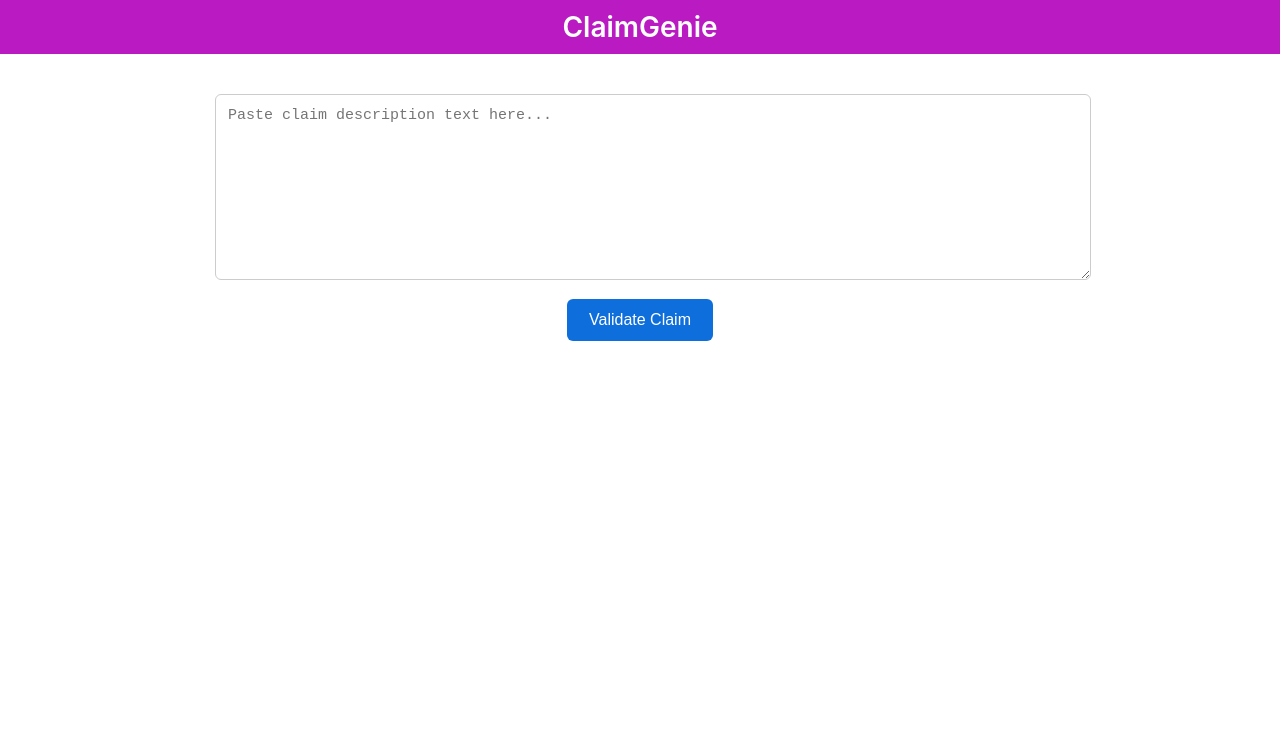
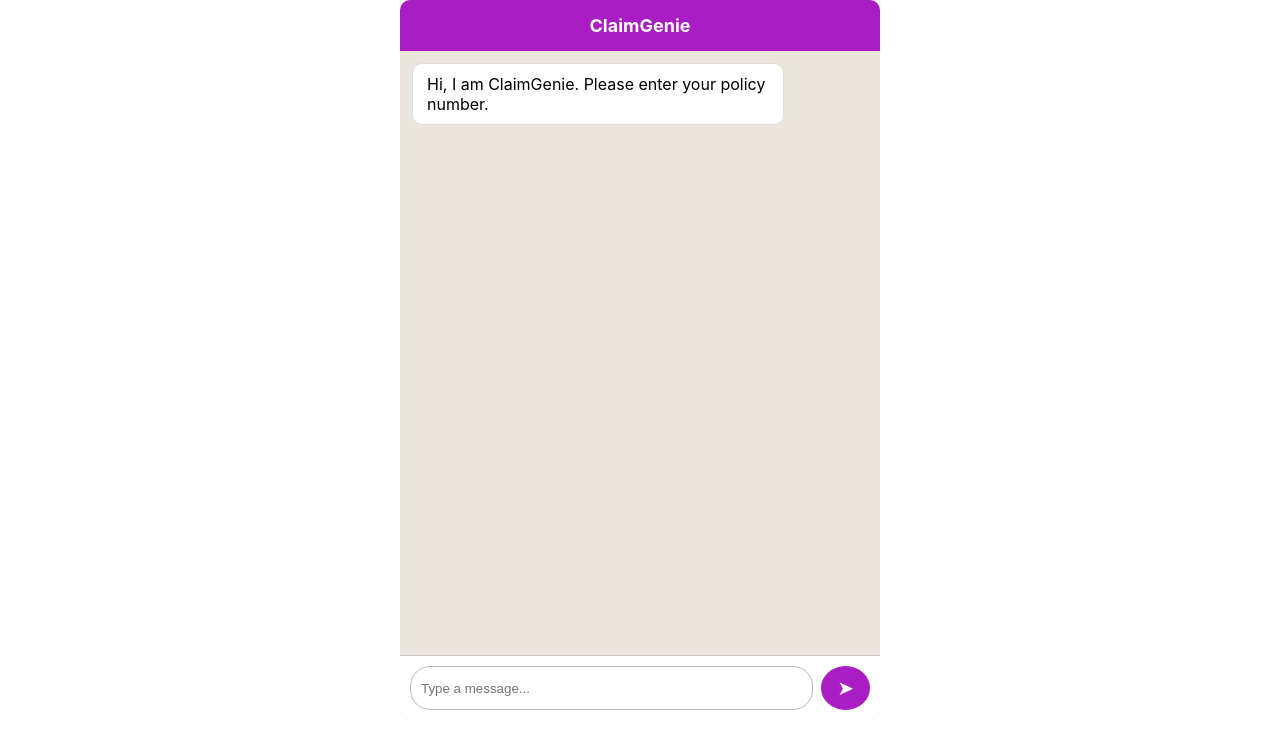
Before and after one commit to harshasai27/ClaimGenie2, a React (Create React App) app in the folder claim-genie-ui/: page /chat in a window 1280 px wide. Shown: the top 748 px of the page. Built offline with nearby package versions, Linux system fonts and the light colour scheme.

Commit message:
chatbot setup

```diff
--- a/claim-genie-ui/src/components/ClaimGenie.css
+++ b/claim-genie-ui/src/components/ClaimGenie.css
@@ -1,65 +1,73 @@
-.claim-genie-container {
-  max-width: 850px;
-  margin: auto;
-  padding: 20px;
-  font-family: "Inter", sans-serif;
+.chat-container {
+    width: 100%;
+    max-width: 480px;
+    height: 90vh;
+    margin: auto;
+    border-radius: 10px;
+    overflow: hidden;
+    background: #ece5dd;
+    display: flex;
+    flex-direction: column;
+    font-family: "Inter", sans-serif;
 }
 
-.title {
-  font-size: 28px;
-  margin-bottom: 20px;
-  font-weight: 600;
-  text-align: center;
-  background-color: #ba1ac2;
-  margin-top: 0px;
-  color: white;
-  padding:10px 20px;
+.header {
+    background: #ab1dc4;
+    color: white;
+    padding: 15px;
+    text-align: center;
+    font-weight: bold;
+    font-size: 18px;
 }
 
-.input-box {
-  width: 100%;
-  height: 160px;
-  border-radius: 6px;
-  border: 1px solid #ccc;
-  padding: 12px;
-  font-size: 15px;
-  resize: vertical;
-  margin-bottom: 15px;
+.chat-body {
+    flex: 1;
+    overflow-y: auto;
+    padding: 12px;
+    background: #ece5dd;
 }
 
-.submit-btn {
-  background: #0e6edc;
-  color: white;
-  border: none;
-  padding: 12px 22px;
-  font-size: 16px;
-  border-radius: 6px;
-  cursor: pointer;
-  margin-bottom: 25px;
+.bubble {
+    max-width: 75%;
+    padding: 10px 14px;
+    margin-bottom: 10px;
+    border-radius: 10px;
+    white-space: pre-wrap;
+    text-align: left;
 }
 
-.submit-btn:disabled {
-  opacity: 0.6;
-  cursor: not-allowed;
+.bot {
+    background: white;
+    align-self: flex-start;
+    border: 1px solid #ddd;
 }
 
-.section {
-  margin-top: 20px;
+.user {
+    background: #c47fd1;
+    align-self: flex-end;
 }
 
-.section-title {
-  font-size: 20px;
-  font-weight: 600;
-  margin-bottom: 10px;
+.input-area {
+    display: flex;
+    padding: 10px;
+    background: white;
+    border-top: 1px solid #ccc;
 }
 
-.summary-box {
-  background: #f8f8f8;
-  border-left: 4px solid #0070f3;
-  padding: 14px;
-  border-radius: 5px;
-  white-space: pre-wrap;
-  font-size: 15px;
-  line-height: 1.6;
-  text-align: left;
+.chat-input {
+    flex: 1;
+    padding: 10px;
+    border-radius: 20px;
+    border: 1px solid #bbb;
 }
+
+.send-btn {
+    background: #ab1dc4;
+    color: white;
+    border: none;
+    padding: 10px 16px;
+    margin-left: 8px;
+    border-radius: 50%;
+    cursor: pointer;
+    font-size: 20px;
+}
--- a/claim-genie-ui/src/components/ClaimGenie.jsx
+++ b/claim-genie-ui/src/components/ClaimGenie.jsx
@@ -1,123 +1,71 @@
-import React, { useState } from "react";
+import React, { useState, useEffect, useRef } from "react";
 import axios from "axios";
 import "./ClaimGenie.css";
 
-function formatExtractedData(data) {
-    if (!data) return "";
+export default function ClaimGenie() {
+    const [messages, setMessages] = useState([
+        { sender: "bot", text: "Hi, I am ClaimGenie. Please enter your policy number." }
+    ]);
+    const [input, setInput] = useState("");
+    const [sessionId, setSessionId] = useState(null);
 
-    const mapper = {
-        claimant_name: "Claimant Name",
-        policy_number: "Policy Number",
-        claim_type: "Claim Type",
-        incident_date: "Incident Date",
-        incident_location: "Incident Location",
-        claim_amount: "Claim Amount",
-        service_provider: "Service Provider",
-        description_of_loss: "Description of Loss"
-    };
+    const chatEnd = useRef(null);
 
-    return Object.keys(mapper)
-        .map((key) => {
-            const label = mapper[key];
-            const value = data[key] ?? "Not Provided";
-            return `• ${label}: ${value}`;
-        })
-        .join("\n");
-}
+    useEffect(() => {
+        chatEnd.current?.scrollIntoView({ behavior: "smooth" });
+    }, [messages]);
 
-function formatValidationSummary(validation) {
-    if (!validation) return "";
+    async function sendMessage() {
+        if (!input.trim()) return;
 
-    const { missingFields, invalidFields, summary } = validation;
+        setMessages(prev => [...prev, { sender: "user", text: input }]);
 
-    let output = "";
+        const payload = {
+            message: input,
+            sessionId: sessionId
+        };
 
-    // if (missingFields?.length > 0) {
-    //     output += `⚠️ The following required fields are missing:\n`;
-    //     missingFields.forEach((f) => {
-    //         output += `   - ${f}\n`;
-    //     });
-    //     output += `\n`;
-    // }
-
-    // if (invalidFields?.length > 0) {
-    //     output += `❌ Invalid field values detected:\n`;
-    //     invalidFields.forEach((f) => {
-    //         output += `   - ${f.field}: ${f.reason}\n`;
-    //     });
-    //     output += `\n`;
-    // }
-
-    output += `📄 Summary:\n${summary}`;
-
-    return output;
-}
-
-export default function ClaimGenie() {
-    const [text, setText] = useState("");
-    const [extracted, setExtracted] = useState(null);
-    const [validation, setValidation] = useState(null);
-    const [loading, setLoading] = useState(false);
-
-    const processClaim = async () => {
-        setLoading(true);
-        setExtracted(null);
-        setValidation(null);
+        setInput("");
 
         try {
-            const extractRes = await axios.post("https://zany-engine-97w7wpjg94w93xgjj-5000.app.github.dev/api/extract", {
-                text,
-            });
-            const extractedData = extractRes.data.extracted;
-            setExtracted(extractedData);
+            const res = await axios.post("https://zany-engine-97w7wpjg94w93xgjj-5000.app.github.dev/api/chat", payload);
+            const { reply, sessionId: returnedId } = res.data;
 
-            const validateRes = await axios.post(
-                "https://zany-engine-97w7wpjg94w93xgjj-5000.app.github.dev/api/validate",
-                { extracted: extractedData }
-            );
-            setValidation(validateRes.data.validation);
+            if (!sessionId) setSessionId(returnedId);
+
+            setMessages(prev => [...prev, { sender: "bot", text: reply }]);
         } catch (err) {
-            console.error("Processing error:", err);
-            alert("Error processing claim. Check server logs.");
+            setMessages(prev => [...prev, {
+                sender: "bot",
+                text: "Something went wrong."
+            }]);
         }
-
-        setLoading(false);
-    };
+    }
 
     return (
-        <div>
-            <h1 className="title">ClaimGenie</h1>
-            <div className="claim-genie-container">
-                <textarea
-                    className="input-box"
-                    placeholder="Paste claim description text here..."
-                    value={text}
-                    onChange={(e) => setText(e.target.value)}
+        <div className="chat-container">
+            <div className="header">ClaimGenie</div>
+            <div className="chat-body">
+                {messages.map((msg, index) => (
+                    <div key={index} className={`bubble ${msg.sender}`}>
+                        {msg.text.split("\n").map((line, i) => (
+                            <div key={i}>{line}</div>
+                        ))}
+                    </div>
+                ))}
+                <div ref={chatEnd}></div>
+            </div>
+
+            <div className="input-area">
+                <input
+                    className="chat-input"
+                    value={input}
+                    placeholder="Type a message..."
+                    onChange={e => setInput(e.target.value)}
+                    onKeyDown={e => e.key === "Enter" && sendMessage()}
                 />
-
-                <button className="submit-btn" onClick={processClaim} disabled={loading}>
-                    {loading ? "Processing..." : "Validate Claim"}
-                </button>
-
-                {extracted && (
-                    <div className="section">
-                        <h2 className="section-title">Claim Details</h2>
-                        <pre className="summary-box">
-                            {formatExtractedData(extracted)}
-                        </pre>
-                    </div>
-                )}
-
-                {validation && (
-                    <div className="section">
-                        <h2 className="section-title">Summary</h2>
-                        <pre className="summary-box">
-                            {formatValidationSummary(validation)}
-                        </pre>
-                    </div>
-                )}
+                <button className="send-btn" onClick={sendMessage}>➤</button>
             </div>
         </div>
-
     );
 }
```
Also changed, not shown: 1 other file (tests, documents, lock files or other folders).
